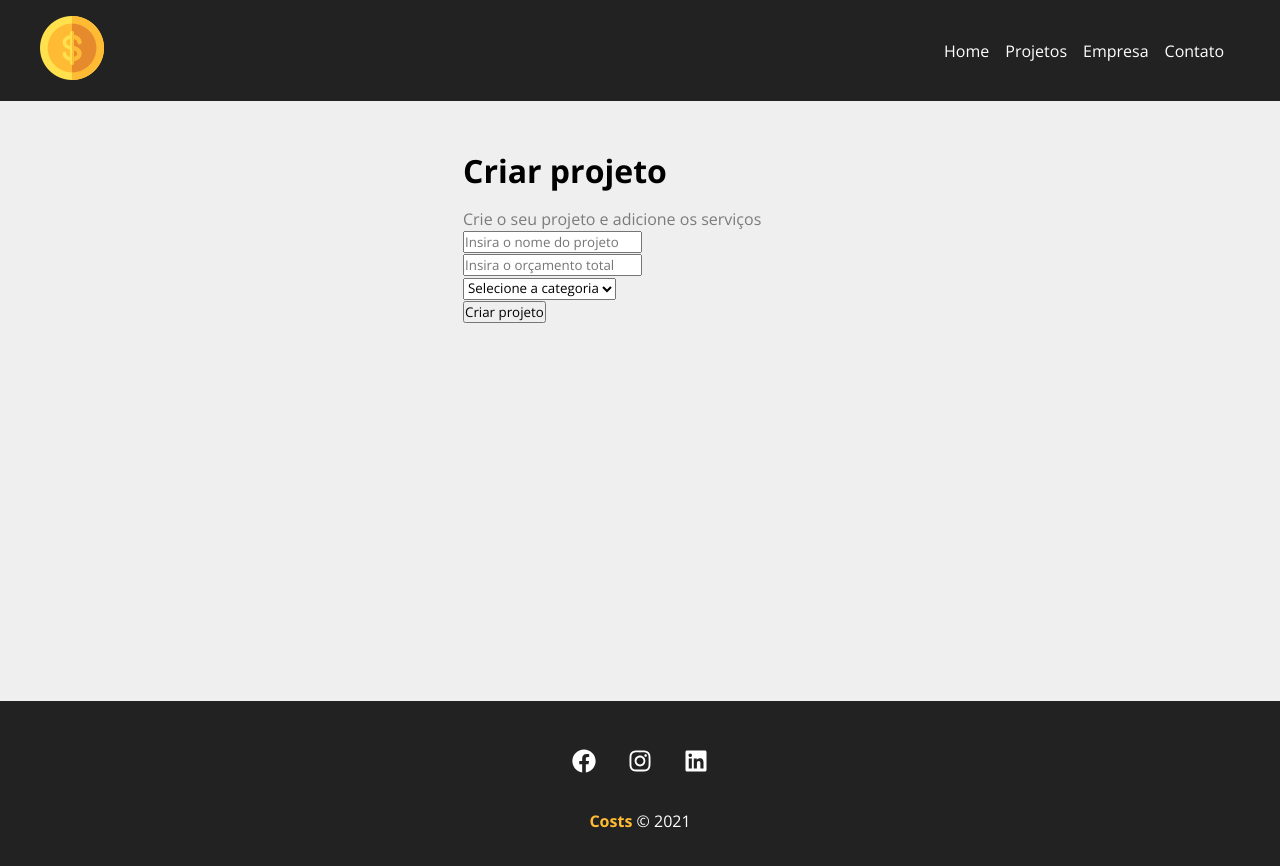
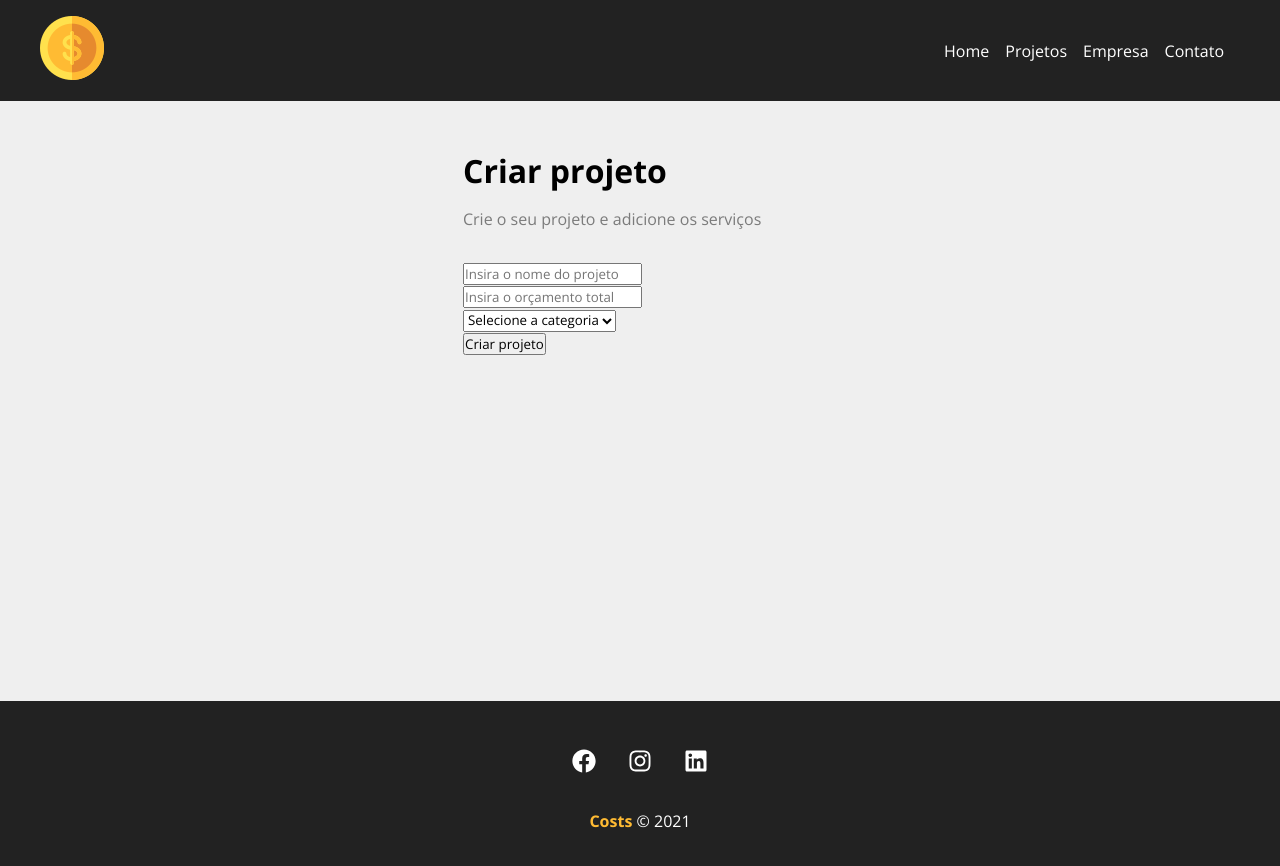
Before and after one commit to AlefMemTav/react-costs-app, a JavaScript app: page /newproject in a window 1280 px wide. Shown: the top 866 px of the page. Built offline with nearby package versions, Linux system fonts and the light colour scheme; the HTML template or start-up script is replaced by a standard one.

Commit message:
Created ProjectForm.module.css

```diff
--- a/src/components/project/ProjectForm.js
+++ b/src/components/project/ProjectForm.js
@@ -1,6 +1,8 @@
+import styles from './ProjectForm.module.css'
+
 function ProjectForm(){
     return(
-        <form>
+        <form className={styles.form}>
             <div>
                 <input type="text" placeholder="Insira o nome do projeto" />
             </div>
--- /dev/null
+++ b/src/components/project/ProjectForm.module.css
@@ -0,0 +1,4 @@
+.form {
+    width: 100%;
+    margin: 2em 0;
+  }
```
